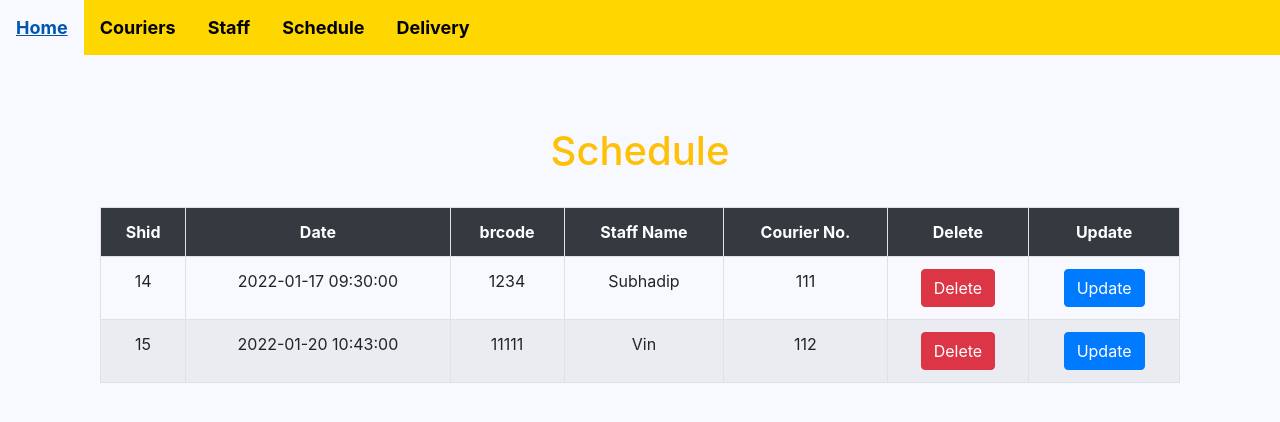
After one commit to subhadippal006/Courier-Management-System, a PHP site: page /dbmsminiproj/scdetails.php in a window 1280 px wide. The commit adds this page. Shown: the top 422 px of the page. Run offline with PHP 8.4, Linux system fonts and the light colour scheme; data comes from the database, SQL or seed files in the repository; some libraries are stand-ins or nearby versions.

Commit message:
few changes

```diff
--- a/display.php
+++ b/display.php
@@ -1,7 +1,7 @@
 <!DOCTYPE html>
 <html>
 <head>
- <title></title>
+<title></title>
 
  <meta name="viewport" content="width=device-width, initial-scale=1">
   <link rel="stylesheet" href="https://maxcdn.bootstrapcdn.com/bootstrap/4.0.0/css/bootstrap.min.css">
@@ -88,7 +88,7 @@
  <div class="container">
  <div class="col-lg-12">
  <br><br>
- <h1 class="text-warning text-center" > Display Table Data </h1>
+ <h1 class="text-warning text-center" > Staff Details </h1>
  <br>
  <table  id="tabledata" class=" table table-striped table-hover table-bordered">
 
--- a/home.html
+++ b/home.html
@@ -99,6 +99,7 @@ div {
 
   </div>
   <button type="submit"  class="button" button onclick="document.location='display.php' ">Staff Details</button>
+  <button type="submit"  class="button" button onclick="document.location='scdetails.php' ">Schedule Details</button>
   <center>
 
   <h1>Courier Management System</h1>
--- /dev/null
+++ b/scdetails.php
@@ -0,0 +1,145 @@
+<!DOCTYPE html>
+<html>
+<head>
+<title></title>
+
+ <meta name="viewport" content="width=device-width, initial-scale=1">
+  <link rel="stylesheet" href="https://maxcdn.bootstrapcdn.com/bootstrap/4.0.0/css/bootstrap.min.css">
+  <script src="https://ajax.googleapis.com/ajax/libs/jquery/3.3.1/jquery.min.js"></script>
+  <script src="https://cdnjs.cloudflare.com/ajax/libs/popper.js/1.12.9/umd/popper.min.js"></script>
+  <script src="https://maxcdn.bootstrapcdn.com/bootstrap/4.0.0/js/bootstrap.min.js"></script>
+
+ <link rel="stylesheet" type="text/css" href="http://ajax.aspnetcdn.com/ajax/jquery.dataTables/1.9.4/css/jquery.dataTables.css">
+   <script type="text/javascript" charset="utf8" src="https://ajax.aspnetcdn.com/ajax/jquery.dataTables/1.9.4/jquery.dataTables.min.js"></script>
+
+  <link rel="stylesheet" href="https://cdnjs.cloudflare.com/ajax/libs/font-awesome/4.7.0/css/font-awesome.min.css">
+  <style>
+
+     figcaption {
+      color:black;
+      font-style: italic;
+      padding: 5px;
+      text-align: center;
+    }
+    * {
+      box-sizing: border-box;
+    }
+
+    .column {
+      float: left;
+      width: 20%;
+      padding: 20px;
+    }
+
+    /* Clearfix (clear floats) */
+    .row::after {
+      content: "";
+      clear: both;
+      display: table;
+    }
+    </style>
+<style>
+
+   ul {
+     list-style-type: none;
+     margin: 0;
+     padding: 0;
+     overflow:hidden;
+     background-color: #FFD700;
+   }
+
+   li {
+     float: left;
+   }
+
+   li a {
+     display: block;
+     color: black;
+     text-align: center;
+     padding: 14px 16px;
+     font-size: large;
+     text-decoration: none;
+   }
+
+   li a:hover {
+     background-color:ghostwhite;
+   }
+   .checked {
+  color: orange;
+}
+ body{
+               background-color:ghostwhite;
+            }
+
+   </style>
+
+
+</head>
+<body>
+<ul>
+   <li><a class="active" href="home.html"><b>Home</b></a></li>
+   <li><a href="couriers.html"><b>Couriers</b></a></li>
+   <li><a href="staff.html"><b>Staff</b></a></li>
+   <li><a href="schedule.html"><b>Schedule</b></a></li>
+   <li><a href="delivery.html"><b>Delivery</b></a></li>
+ </ul>
+ <br>
+
+ <div class="container">
+ <div class="col-lg-12">
+ <br><br>
+ <h1 class="text-warning text-center" >Schedule </h1>
+ <br>
+ <table  id="tabledatas" class=" table table-striped table-hover table-bordered">
+
+ <tr class="bg-dark text-white text-center">
+
+ <th> Shid</th>
+<th>Date</th>
+ <th>brcode</th>
+ <th>Staff Name</th>
+ <th>Courier No.</th>
+ <th> Delete </th>
+ <th> Update </th>
+
+ </tr >
+
+ <?php
+
+ include 'conn.php';
+ $z = "select * from scheduletable ";
+
+ $query = mysqli_query($con,$z);
+
+ while($res = mysqli_fetch_array($query)){
+ ?>
+ <tr class="text-center">
+ <td> <?php echo $res['shid'];  ?> </td>
+ <td> <?php echo $res['date'];  ?> </td>
+ <td> <?php echo $res['brcode'];  ?> </td>
+ <td> <?php echo $res['staffname'];  ?> </td>
+ <td> <?php echo $res['cournum'];  ?> </td>
+ <td> <button class="btn-danger btn"> <a href="deletesc.php?shid=<?php echo $res['shid']; ?>" class="text-white"> Delete </a>  </button> </td>
+ <td> <button class="btn-primary btn"> <a href="updatesche.php?shid=<?php echo $res['shid']; ?>" class="text-white"> Update </a> </button> </td>
+
+ </tr>
+
+ <?php
+ }
+  ?>
+
+ </table>
+
+ </div>
+ </div>
+
+ <script type="text/javascript">
+
+ $(document).ready(function(){
+ $('#tabledatas').DataTable();
+ })
+
+ </script>
+
+</body>
+</html>
```
Also changed, not shown: customerlogin.php (+20 -0 lines), deletesc.php (added, +13 -0 lines), index.php (+32 -8 lines), track.php (+81 -0 lines), updatesche.php (added, +60 -0 lines).
